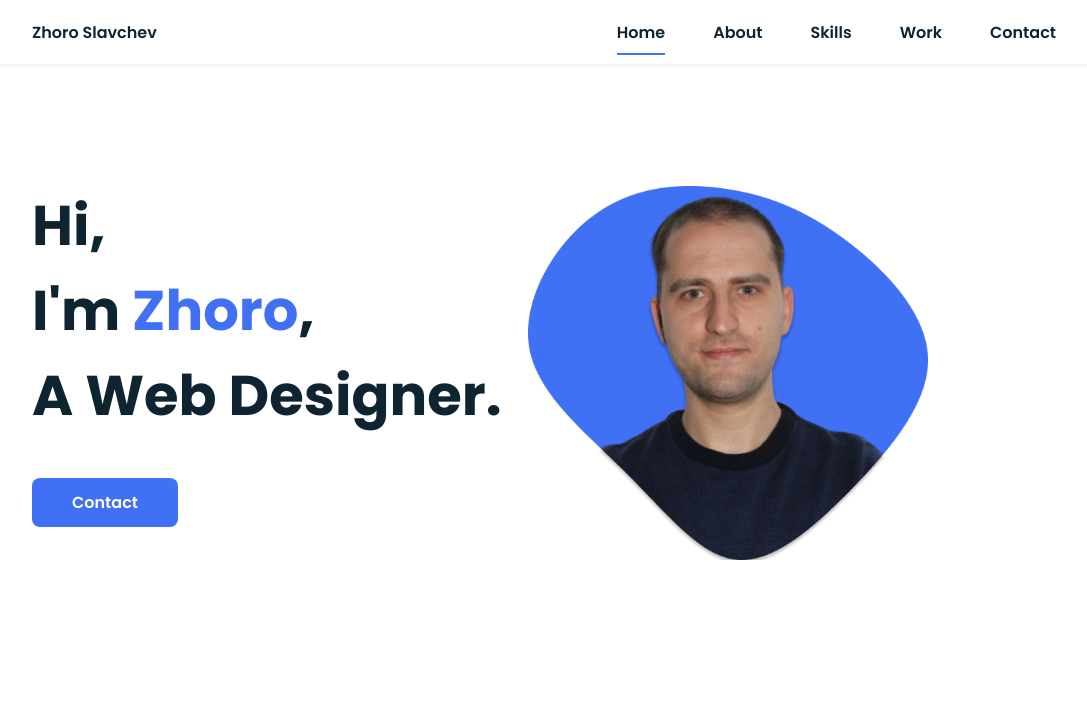
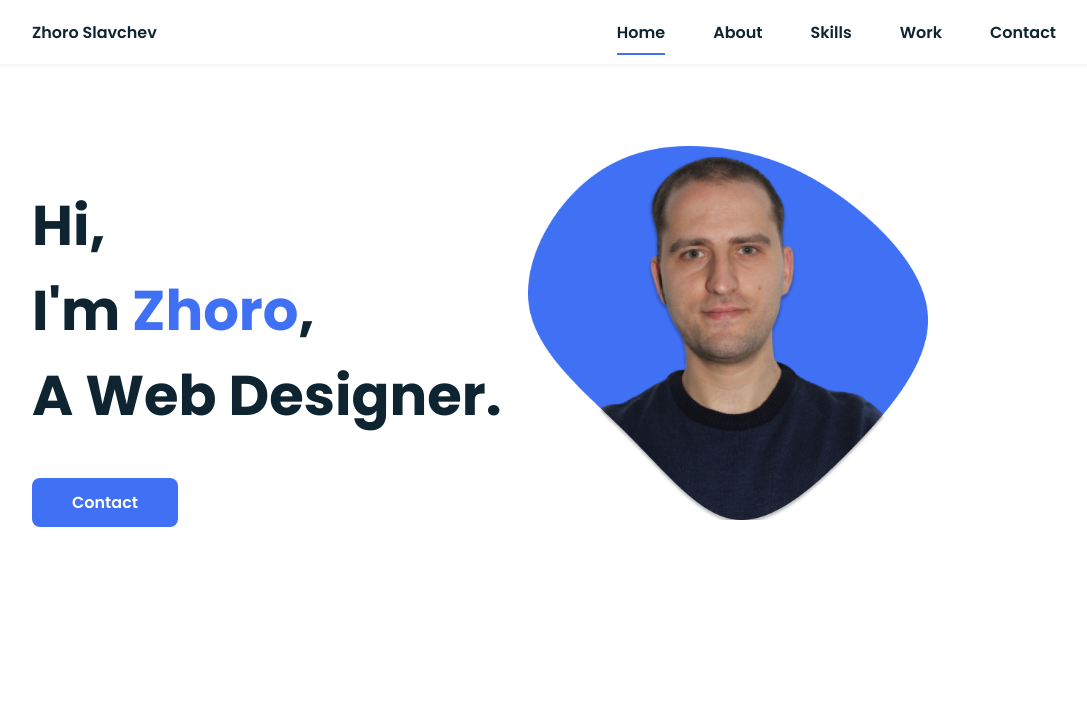
Before and after one commit to zslavchev/zslavchev.github.io, a plain HTML site: page index.html in a window 1280 px wide. Shown: the top 722 px of the page, without its empty margins (96-1183 px from the left). Drawn offline with nearby package versions, Linux system fonts and the light colour scheme.

Commit message:
fix home img

```diff
--- a/assets/css/styles.css
+++ b/assets/css/styles.css
@@ -467,7 +467,7 @@ img {
   }
   .home_img {
     right: 20%;
-    bottom: 30%;
+    bottom: 35%;
   }
 }
 
```
